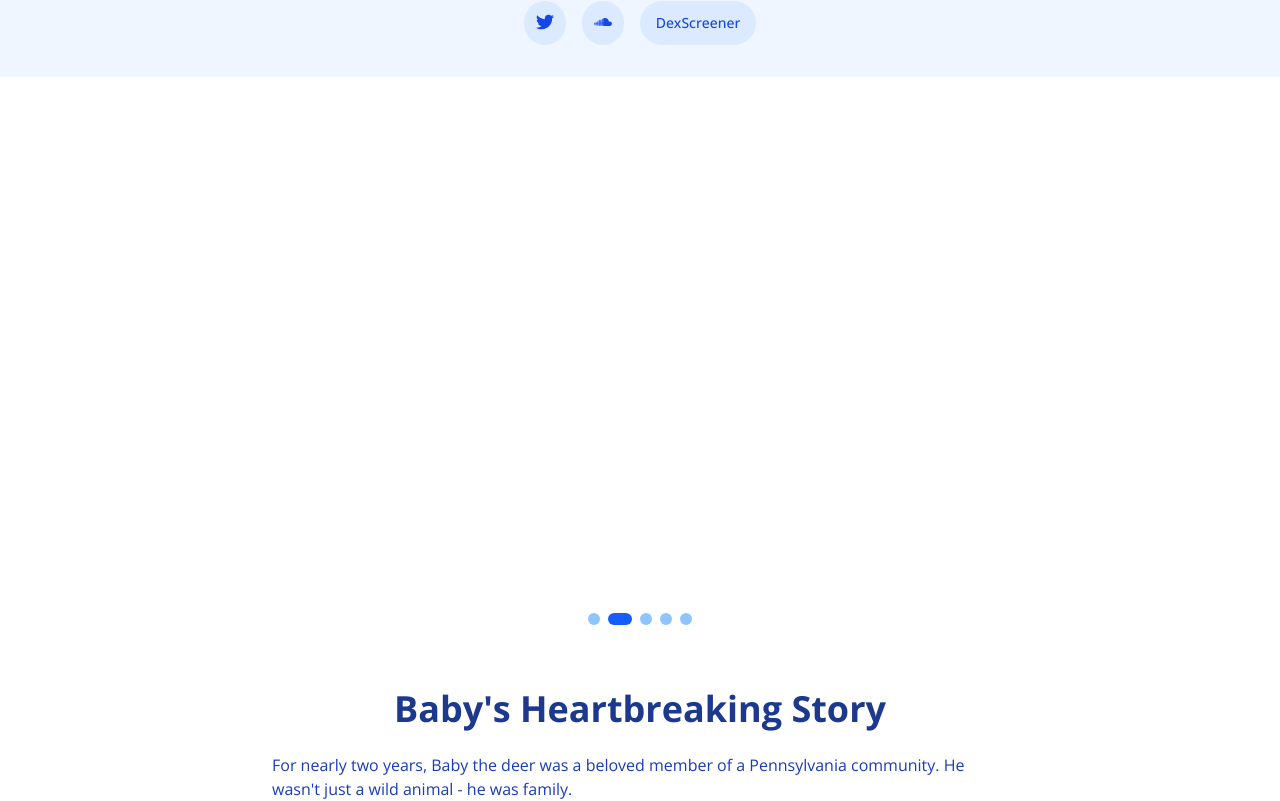
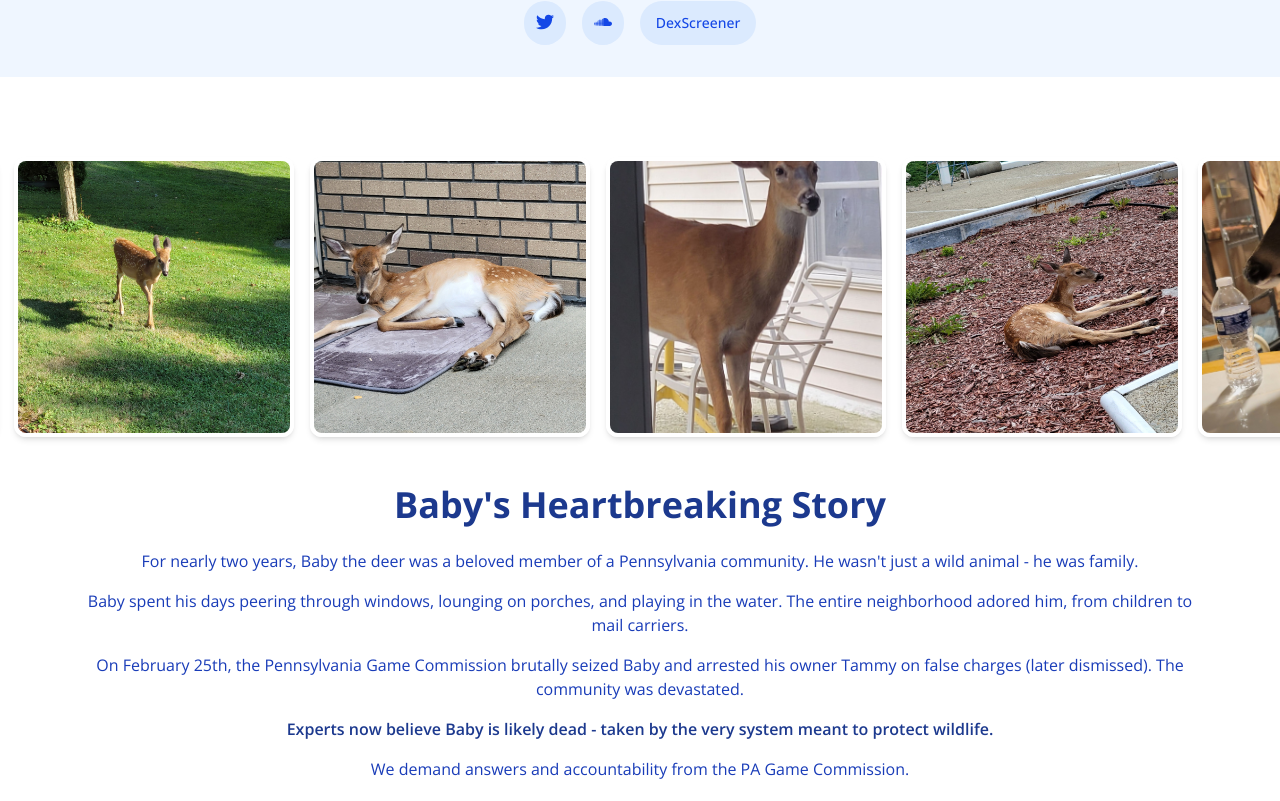
Before and after one commit to ahsandevhub/baby-website, a Next.js app: page / in a window 1280 px wide. Shown: the part 760-1561 px from the top of the page. Built offline with nearby package versions, Linux system fonts and the light colour scheme.

Commit message:
scroll image added

```diff
--- a/app/components/Details.jsx
+++ b/app/components/Details.jsx
@@ -4,99 +4,78 @@ import Image from "next/image";
 import { useEffect, useRef, useState } from "react";
 
 export default function Details() {
-  // Array of image paths with unique IDs
   const images = Array.from({ length: 25 }, (_, i) => ({
     id: `baby-pic-${i + 1}`,
     path: `/baby-pics/baby-pic (${i + 1}).jpg`,
   }));
 
   const [currentImageIndex, setCurrentImageIndex] = useState(0);
-  const [visibleCards, setVisibleCards] = useState([0, 1, 2]);
-  const carouselRef = useRef(null);
+  const scrollContainerRef = useRef(null);
+  const animationRef = useRef(null);
+  const scrollSpeed = 50; // pixels per second (adjust as needed)
 
-  // Auto-advance carousel with card stack effect
   useEffect(() => {
-    const interval = setInterval(() => {
-      setCurrentImageIndex((prevIndex) => (prevIndex + 1) % images.length);
-      setVisibleCards((prev) => {
-        const nextIndex = (prev[0] + 1) % images.length;
-        return [nextIndex, prev[0], prev[1]];
-      });
-    }, 3000);
+    const scrollContainer = scrollContainerRef.current;
+    if (!scrollContainer) return;
 
-    return () => clearInterval(interval);
-  }, [images.length]);
+    // Double the images to create seamless infinite scroll
+    const doubledImages = [...images, ...images];
+
+    let position = 0;
+    const imageWidth = 300; // Adjust based on your image width + margin
+    const totalWidth = imageWidth * doubledImages.length;
+
+    const animate = () => {
+      position += scrollSpeed / 60; // Divide by 60 for 60fps
+
+      if (position >= totalWidth / 2) {
+        position = 0;
+      }
+
+      scrollContainer.style.transform = `translateX(-${position}px)`;
+      animationRef.current = requestAnimationFrame(animate);
+    };
+
+    animationRef.current = requestAnimationFrame(animate);
+
+    return () => {
+      if (animationRef.current) {
+        cancelAnimationFrame(animationRef.current);
+      }
+    };
+  }, [images]);
 
   return (
-    <section className="py-16 bg-white">
-      <div className="container max-w-3xl mx-auto px-4">
-        {/* Stacked Card Carousel - Top */}
+    <section className="py-10 sm:py-16 bg-white">
+      {/* Infinite Scroll Container - Full Width */}
+      <div className="w-full overflow-hidden mb-8">
+        <div ref={scrollContainerRef} className="flex w-max">
+          {/* Double the images for seamless looping */}
+          {[...images, ...images].map((image, index) => (
             <div
-          className="w-full relative h-96 md:h-[500px] mb-12"
-          ref={carouselRef}
+              key={`${image.id}-${index}`}
+              className="relative md:w-[280px] w-[250px] md:h-[280px] h-[200px] mx-2 rounded-xl overflow-hidden shadow-md border-4 my-4 border-white flex-shrink-0"
             >
-          {visibleCards.map((imgIndex, stackPosition) => {
-            const image = images[imgIndex];
-            return (
-              <div
-                key={`${image.id}-${stackPosition}`} // Unique key combining image ID and position
-                className={`absolute inset-x-0 mx-auto transition-all duration-500 ease-in-out ${
-                  stackPosition === 0
-                    ? "top-0 z-30 scale-100"
-                    : stackPosition === 1
-                    ? "top-2 z-20 scale-95 rotate-1"
-                    : "top-4 z-10 scale-90 rotate-2"
-                }`}
-                style={{
-                  width: `${100 - stackPosition * 5}%`,
-                  transform: `rotate(${
-                    stackPosition === 0 ? 0 : stackPosition === 1 ? 1 : 2
-                  }deg)`,
-                }}
-              >
-                <div className="relative h-full rounded-xl overflow-hidden shadow-xl border-4 border-white">
               <Image
                 src={image.path}
-                    alt={`Baby The Deer ${imgIndex + 1}`}
+                alt={`Baby The Deer ${(index % images.length) + 1}`}
                 fill
                 className="object-cover"
-                    priority={imgIndex === 0}
+                // priority={index < 5} // Only prioritize first few images
+                sizes="(max-width: 768px) 280px, 280px"
               />
             </div>
-              </div>
-            );
-          })}
-
-          {/* Navigation dots - now using image IDs for keys */}
-          <div className="absolute bottom-4 left-0 right-0 flex justify-center gap-2 z-40">
-            {images.slice(0, 5).map((image, index) => (
-              <button
-                key={image.id}
-                onClick={() => {
-                  setCurrentImageIndex(index);
-                  setVisibleCards([
-                    index,
-                    (index - 1 + images.length) % images.length,
-                    (index - 2 + images.length) % images.length,
-                  ]);
-                }}
-                className={`w-3 h-3 rounded-full transition-all ${
-                  index === currentImageIndex % 5
-                    ? "bg-blue-600 w-6"
-                    : "bg-blue-300"
-                }`}
-                aria-label={`Go to image ${index + 1}`}
-              />
           ))}
         </div>
       </div>
 
-        {/* Story Content - Bottom */}
+      {/* Story Content - Bottom - Max Width 6xl */}
+      <div className="container max-w-6xl mx-auto px-4">
         <div className="w-full">
           <h2 className="text-3xl md:text-4xl font-bold text-blue-900 mb-6 text-center">
             Baby's Heartbreaking Story
           </h2>
-          <div className="prose prose-lg text-blue-800 space-y-4">
+          <div className="prose prose-lg text-center text-blue-800 space-y-4">
             <p>
               For nearly two years, Baby the deer was a beloved member of a
               Pennsylvania community. He wasn't just a wild animal - he was
@@ -125,7 +104,7 @@ export default function Details() {
               href="https://babythedeer.org"
               target="_blank"
               rel="noopener noreferrer"
-              className="inline-block bg-blue-600 hover:bg-blue-700 text-white px-8 py-3 rounded-lg font-medium transition-colors shadow-lg hover:shadow-xl"
+              className="inline-block bg-blue-600 hover:bg-blue-700 text-white sm:px-8 sm:py-3 px-6 py-2 rounded-lg font-medium transition-colors sm:shadow-lg shadow-md hover:shadow-xl"
             >
               Read Full Story
             </a>
```
Lines whose indentation alone changed are shown as unchanged.
